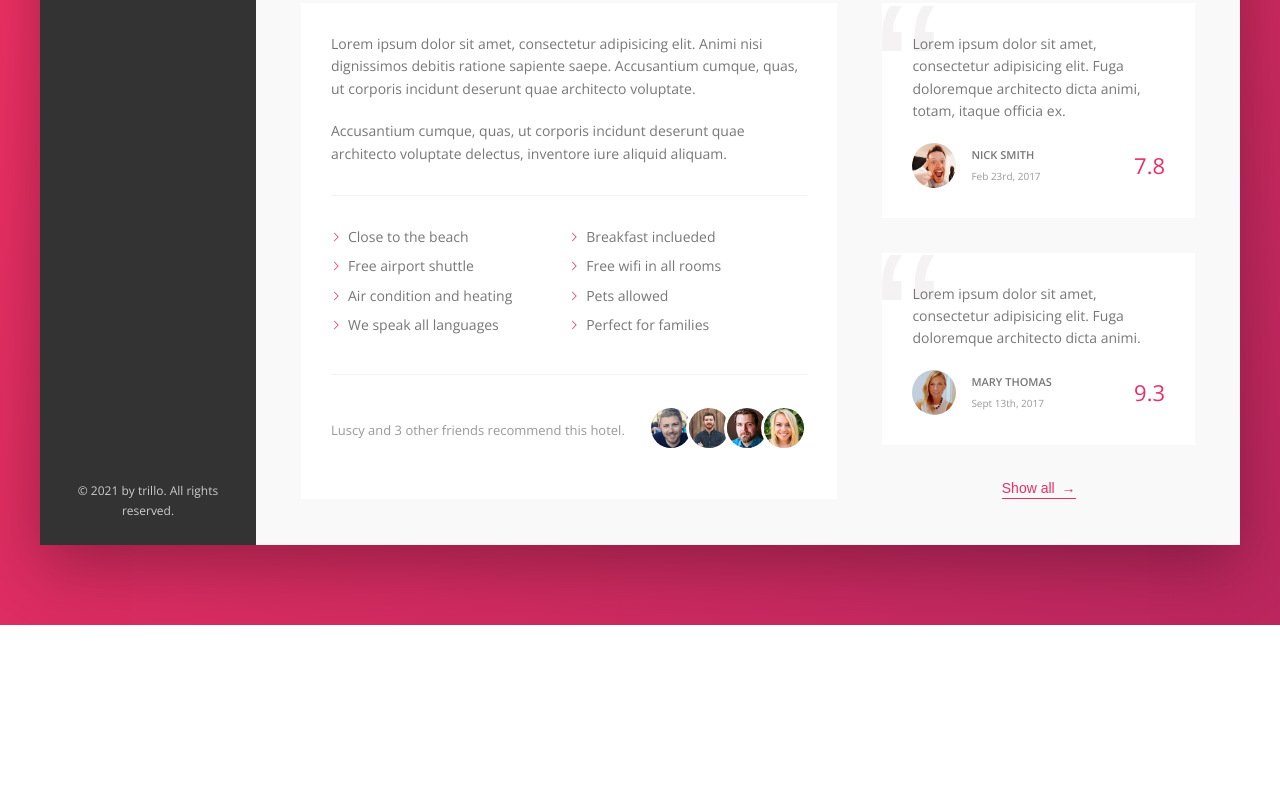
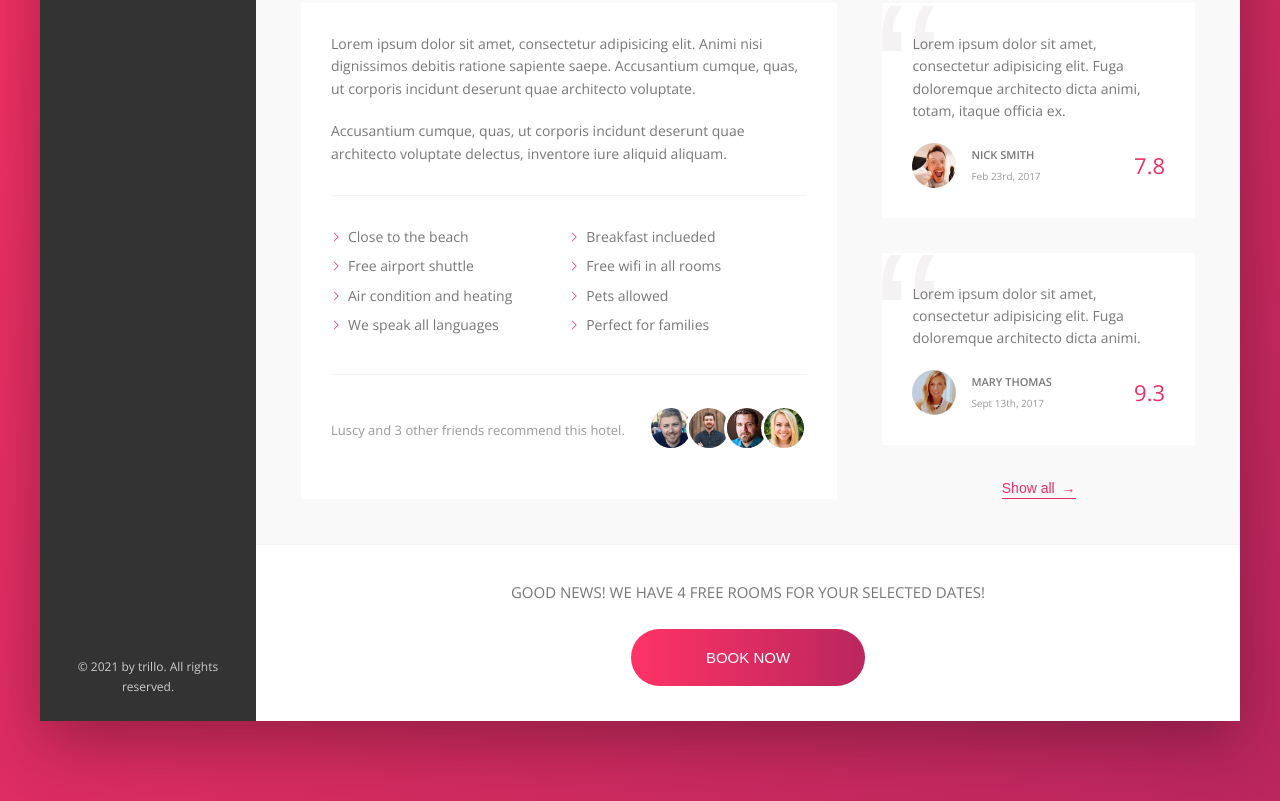
Before and after one commit to ZobaerIslam/Trillo, a website: page index.html in a window 1280 px wide. Shown: the part 644-1445 px from the top of the page. Before the commit the page ends 1269 px from the top, so only its background shows below. Drawn offline with nearby package versions, Linux system fonts and the light colour scheme.

Commit message:
building the CTA section

```diff
--- a/index.html
+++ b/index.html
@@ -196,6 +196,15 @@
                         <button class="btn-inline">Show all <span>&rarr;</span></button>
                     </div>
                 </div>
+                <div class="cta">
+                    <h2 class="cta__book-now">
+                        Good news! We have 4 free rooms for your selected dates!
+                    </h2>
+                    <button class="btn">
+                        <span class="btn__visible">Book now</span>
+                        <span class="btn__invisible">Only  4 rooms left</span>
+                    </button>
+                </div>
             </main>
         </div>
     </div>
--- a/sass/_components.scss
+++ b/sass/_components.scss
@@ -468,3 +468,74 @@
         z-index: 1;
     }
 }
+
+
+///////////////////////////////////
+///////  CALL TO ACTION
+
+.cta {
+    padding: 3.5rem 0;
+    text-align: center;
+
+    &__book-now {
+        font-size: 1.5rem;
+        font-weight: 300;
+        text-transform: uppercase;
+        margin-bottom: 2.5rem;
+    }
+}
+
+
+///////////////////////////////////
+///////  CALL TO ACTION
+
+.btn {
+    font-size: 1.5rem;
+    font-weight: 300;
+    text-transform: uppercase;
+    border-radius: 100px;
+    border: none;
+    background-image: linear-gradient(to right, var(--color-primary-light), var(--color-primary-dark));
+    color: #fff;
+    position: relative;
+    overflow: hidden;
+    cursor: pointer;
+
+    & > * {
+        display: inline-block;
+        height: 100%;
+        width: 100%;
+        transition: all .2s;
+    }
+
+    &__visible {
+        padding: 2rem 7.5rem;
+    }
+
+    &__invisible {
+        position: absolute;
+        padding: 2rem 0;
+        left: 0;
+        top: -100%;
+    }
+
+    &:hover {
+        background-image: linear-gradient(to left, var(--color-primary-light), var(--color-primary-dark));
+
+    }
+
+    &:hover &__visible {
+        transform: translateY(100%);
+
+    }
+
+    &:hover &__invisible {
+        top: 0;
+    }
+
+    &:focus {
+        outline: none;
+        animation: pulsate 1s infinite;
+    }
+
+}
```
Also changed, not shown: css/style.css.
